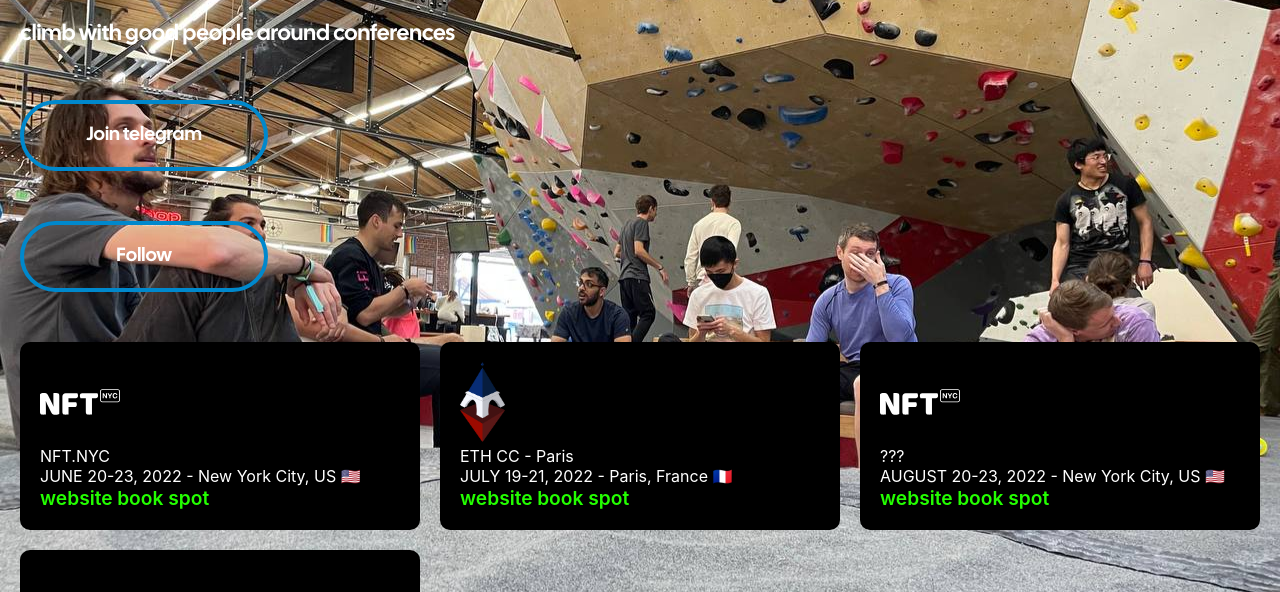
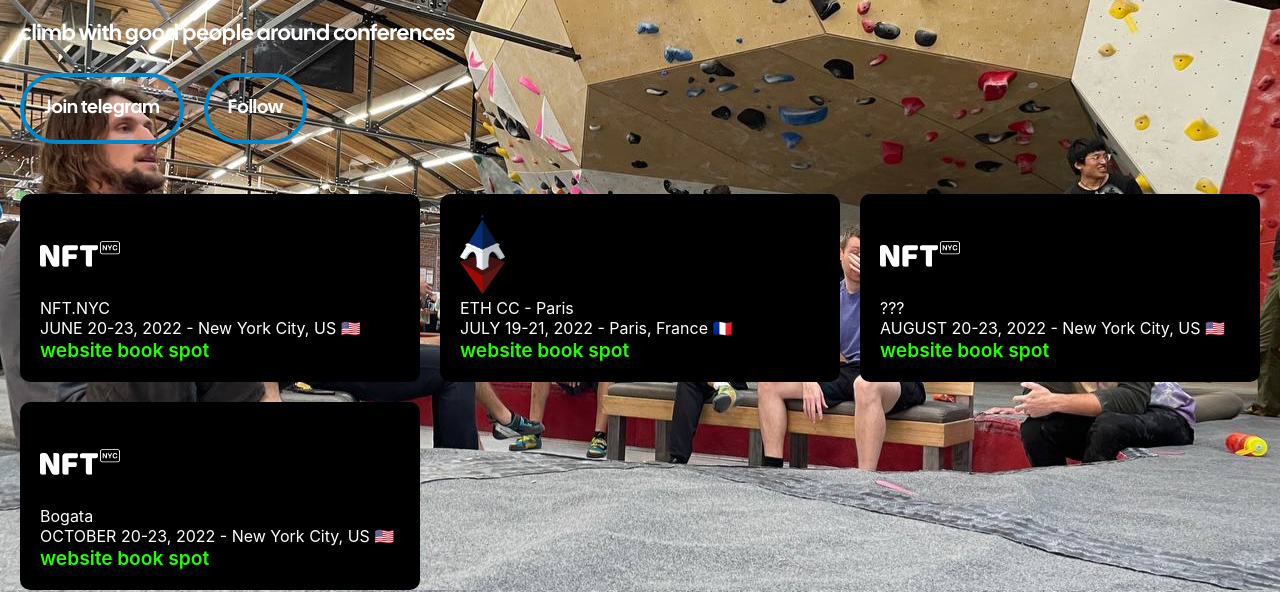
Before and after one commit to nassarhayat/climberdao, a plain HTML site: page index.html in a window 1280 px wide. Shown: the part 208-800 px from the top of the page. Drawn offline with Linux system fonts and the light colour scheme.

Commit message:
button rows

```diff
--- a/global.css
+++ b/global.css
@@ -75,14 +75,20 @@
 	font-family: CalSans;
 }
 
+.ctarow {
+    display: flex;
+    flex-direction: row;
+    align-items: center;
+}
+
 .cta {
 	border-radius: 50px;
 	text-align: center;
 	color: white;
 	border:#0088cc solid 4px;
 	padding: 20px;
-	margin: 50px 50px 50px 0px;
-  max-width: 200px;
+	margin-right: 20px;
+    max-width: 200px;
 }
 
 .events {
--- a/index.html
+++ b/index.html
@@ -15,8 +15,10 @@
             <div class="container">
                 <h1>A GLOBAL HANG</h1>
                 <p>climb with good people around conferences</p>
-                <a href="https://t.me/+7EeqIh9XzFMwNTQ0" target="_blank"><div class="cta">Join telegram</div></a>
-                <a href="https://twitter.com/hangdotlol" target="_blank"><div class="cta">Follow</div></a>
+                <div class="ctarow">
+                    <a href="https://t.me/+7EeqIh9XzFMwNTQ0" target="_blank"><div class="cta">Join telegram</div></a>
+                    <a href="https://twitter.com/hangdotlol" target="_blank"><div class="cta">Follow</div></a>
+                </div>
             </div>
             <div class="events">
                 <div class="event">
```
